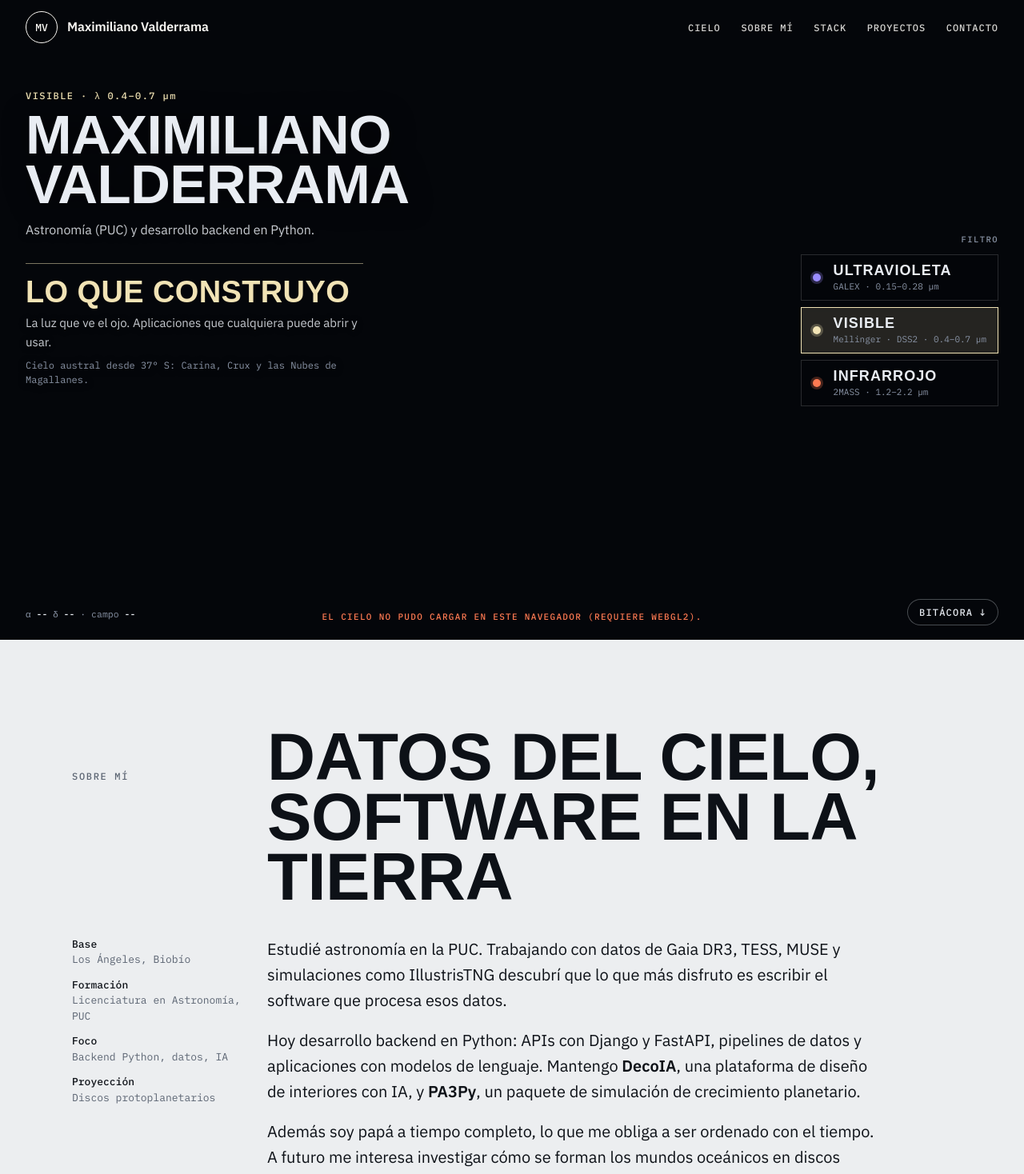
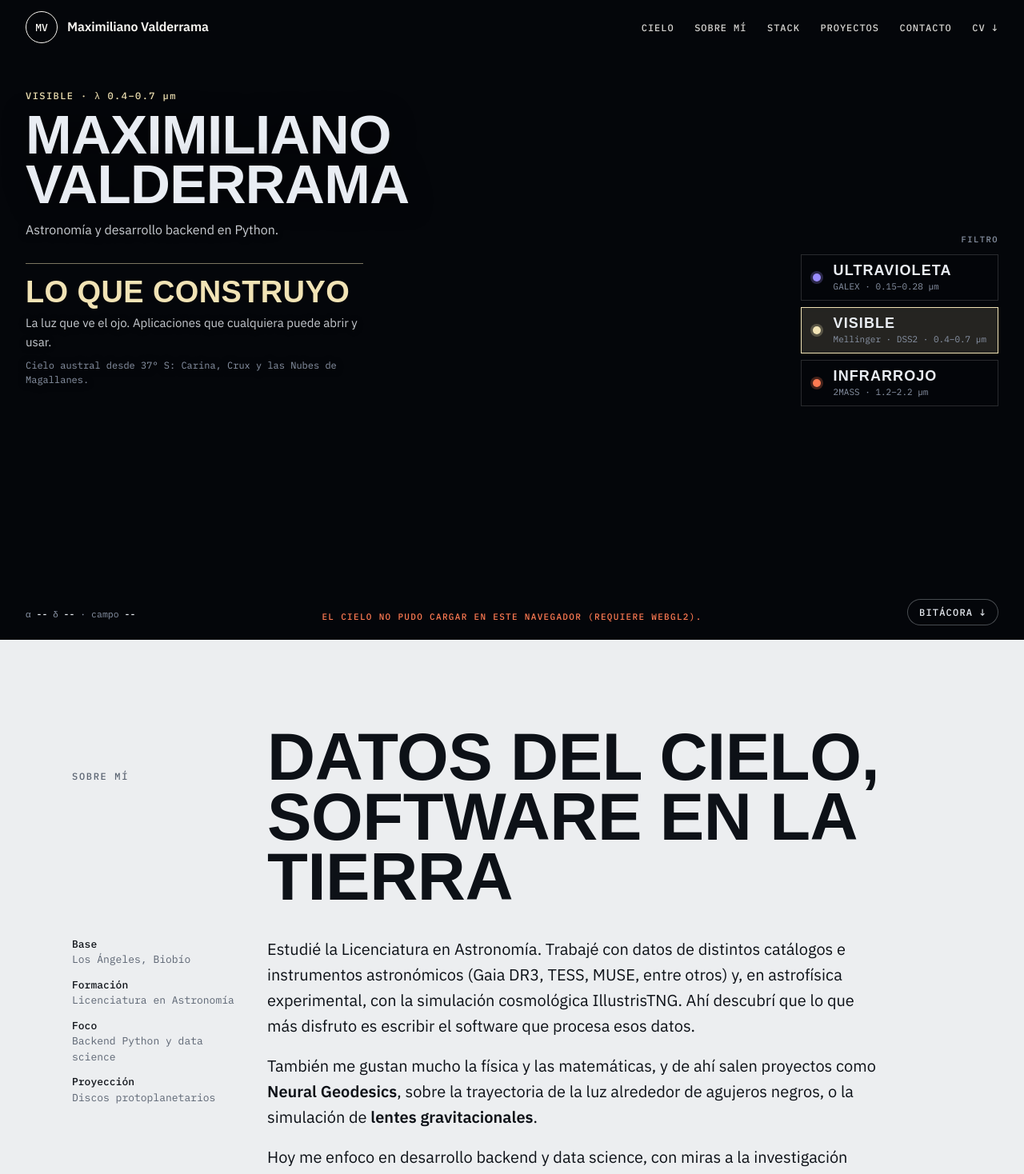
Before and after one commit to mmmaxii/portfolio, a Next.js app: page / in a window 1280 px wide. Shown: the top 1468 px of the page at 80% size. Built offline with nearby package versions, Linux system fonts and the light colour scheme; a web font is replaced by a local one.

Commit message:
Sobre mí actualizado y CV descargable

```diff
--- a/app/layout.tsx
+++ b/app/layout.tsx
@@ -27,7 +27,7 @@ export const metadata: Metadata = {
   metadataBase: new URL("https://valderramam.vercel.app"),
   title: "Maximiliano Valderrama | Astronomía y desarrollo Python",
   description:
-    "Portafolio de Maximiliano Valderrama: astronomía (PUC) y desarrollo backend en Python. Un cielo real con datos de Mellinger, DSS2, 2MASS y GALEX donde cada objeto es un proyecto.",
+    "Portafolio de Maximiliano Valderrama: astronomía, desarrollo backend en Python y data science. Un cielo real con datos de Mellinger, DSS2, 2MASS y GALEX donde cada objeto es un proyecto.",
   openGraph: {
     title: "Maximiliano Valderrama | Astronomía y desarrollo Python",
     description: "Un cielo real con zoom y filtros ultravioleta, visible e infrarrojo; cada objeto es un proyecto.",
--- a/app/page.tsx
+++ b/app/page.tsx
@@ -2,7 +2,13 @@ import Sky from "@/components/Sky";
 import Spectrum from "@/components/Spectrum";
 import CopyEmail from "@/components/CopyEmail";
 import Catalog from "@/components/Catalog";
+import { existsSync } from "node:fs";
+import { join } from "node:path";
 import { profile } from "@/data/content";
+
+// El botón del CV aparece solo si el PDF está en public/cv/ al momento de compilar.
+const CV_PATH = "/cv/CV-Maximiliano-Valderrama.pdf";
+const hasCv = existsSync(join(process.cwd(), "public", CV_PATH));
 
 export default function Home() {
   return (
@@ -18,6 +24,11 @@ export default function Home() {
           <a href="#stack">Stack</a>
           <a href="#proyectos">Proyectos</a>
           <a href="#contacto">Contacto</a>
+          {hasCv && (
+            <a href={CV_PATH} download>
+              CV ↓
+            </a>
+          )}
         </nav>
       </header>
 
@@ -42,11 +53,11 @@ export default function Home() {
                 </div>
                 <div>
                   <dt>Formación</dt>
-                  <dd>Licenciatura en Astronomía, PUC</dd>
+                  <dd>Licenciatura en Astronomía</dd>
                 </div>
                 <div>
                   <dt>Foco</dt>
-                  <dd>Backend Python, datos, IA</dd>
+                  <dd>Backend Python y data science</dd>
                 </div>
                 <div>
                   <dt>Proyección</dt>
@@ -55,17 +66,19 @@ export default function Home() {
               </dl>
               <div className="txt">
                 <p>
-                  Estudié astronomía en la PUC. Trabajando con datos de Gaia DR3, TESS, MUSE y simulaciones como
-                  IllustrisTNG descubrí que lo que más disfruto es escribir el software que procesa esos datos.
+                  Estudié la Licenciatura en Astronomía. Trabajé con datos de distintos catálogos e instrumentos
+                  astronómicos (Gaia DR3, TESS, MUSE, entre otros) y, en astrofísica experimental, con la simulación
+                  cosmológica IllustrisTNG. Ahí descubrí que lo que más disfruto es escribir el software que procesa
+                  esos datos.
                 </p>
                 <p>
-                  Hoy desarrollo backend en Python: APIs con Django y FastAPI, pipelines de datos y aplicaciones con
-                  modelos de lenguaje. Mantengo <strong>DecoIA</strong>, una plataforma de diseño de interiores con
-                  IA, y <strong>PA3Py</strong>, un paquete de simulación de crecimiento planetario.
+                  También me gustan mucho la física y las matemáticas, y de ahí salen proyectos como{" "}
+                  <strong>Neural Geodesics</strong>, sobre la trayectoria de la luz alrededor de agujeros negros, o la
+                  simulación de <strong>lentes gravitacionales</strong>.
                 </p>
                 <p>
-                  Además soy papá a tiempo completo, lo que me obliga a ser ordenado con el tiempo. A futuro me
-                  interesa investigar cómo se forman los mundos oceánicos en discos protoplanetarios.
+                  Hoy me enfoco en desarrollo backend y data science, con miras a la investigación astronómica más
+                  adelante.
                 </p>
               </div>
             </div>
@@ -114,6 +127,11 @@ export default function Home() {
               <a href={profile.linkedin} target="_blank" rel="noopener noreferrer">
                 LinkedIn ↗
               </a>
+              {hasCv && (
+                <a href={CV_PATH} download>
+                  Descargar CV ↓
+                </a>
+              )}
             </div>
           </div>
         </section>
--- a/components/Sky.tsx
+++ b/components/Sky.tsx
@@ -487,7 +487,7 @@ export default function Sky() {
           <br />
           Valderrama
         </h1>
-        <p className="role">Astronomía (PUC) y desarrollo backend en Python.</p>
+        <p className="role">Astronomía y desarrollo backend en Python.</p>
         <div className="theme">
           <h2>{B.title}</h2>
           <p>{B.text}</p>
--- a/data/content.ts
+++ b/data/content.ts
@@ -5,7 +5,7 @@
 export const profile = {
   name: "Maximiliano Valderrama",
   fullName: "Maximiliano F. Valderrama",
-  role: "Astronomía (PUC) y desarrollo backend en Python.",
+  role: "Astronomía y desarrollo backend en Python.",
   email: "mvalderrav@uc.cl",
   github: "https://github.com/mmmaxii",
   linkedin: "https://www.linkedin.com/in/maximiliano-valderrama-vargas/",
```
Also changed, not shown: 1 other file (tests, documents, lock files or other folders).
